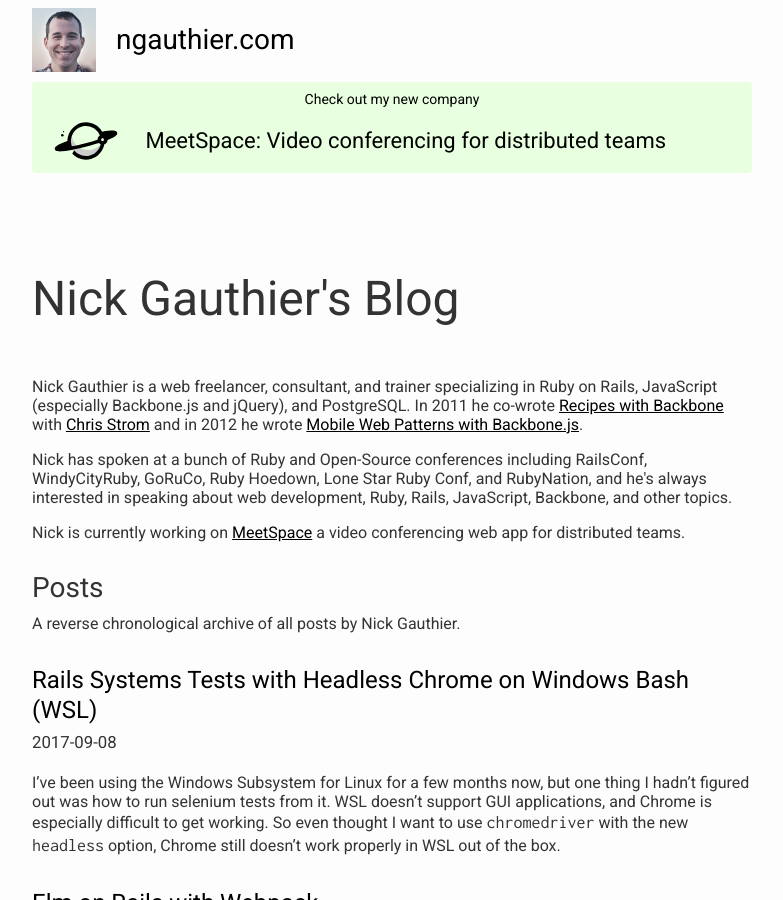
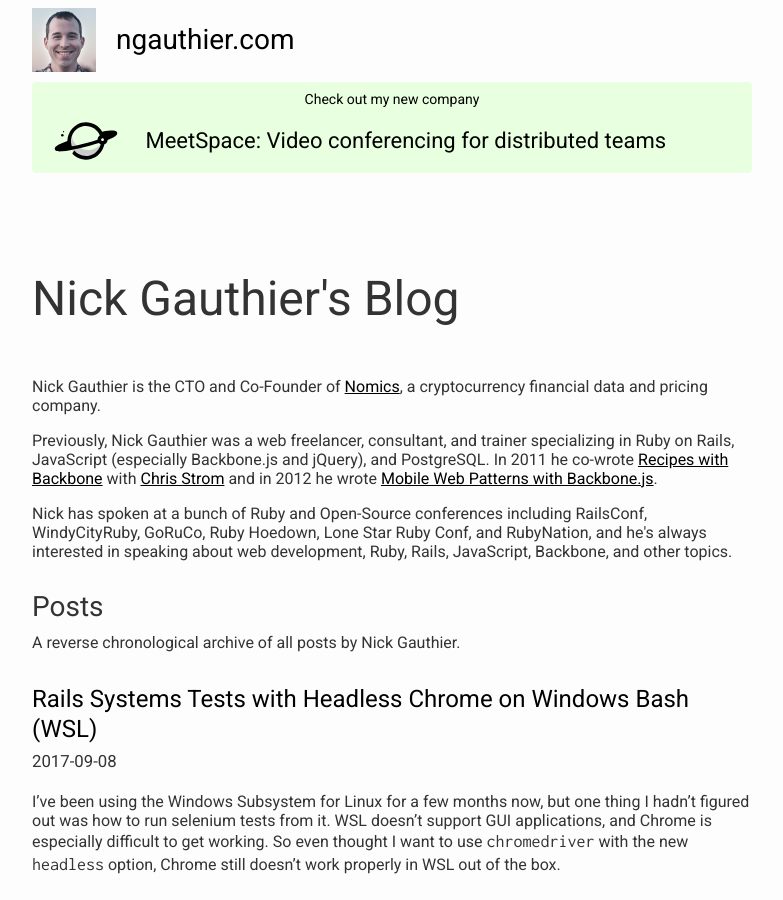
Before and after one commit to ngauthier/ngauthier.github.com, a Jekyll site: the page built from index.html, in a window 1280 px wide and 900 px high. Shown: the whole window, without its empty margins (248-1031 px from the left). Built offline with Jekyll 4.4.1, drawn with Linux system fonts in a browser that asks for light colours.

Commit message:
update description

```diff
--- a/index.html
+++ b/index.html
@@ -4,11 +4,11 @@
 ---
 
 <h1 class="site-title">Nick Gauthier's Blog</h1>
-<p>Nick Gauthier is a web freelancer, consultant, and trainer specializing in Ruby on Rails, JavaScript (especially Backbone.js and jQuery), and PostgreSQL. In 2011 he co-wrote <a href="http://recipeswithbackbone.com">Recipes with Backbone</a> with <a href="http://japhr.blogspot.com/">Chris Strom</a> and in 2012 he wrote <a href="http://mobilebbbook.com">Mobile Web Patterns with Backbone.js</a>.</p>
+<p>Nick Gauthier is the CTO and Co-Founder of <a href="https://nomics.com">Nomics</a>, a cryptocurrency financial data and pricing company.</p>
+
+<p>Previously, Nick Gauthier was a web freelancer, consultant, and trainer specializing in Ruby on Rails, JavaScript (especially Backbone.js and jQuery), and PostgreSQL. In 2011 he co-wrote <a href="http://recipeswithbackbone.com">Recipes with Backbone</a> with <a href="http://japhr.blogspot.com/">Chris Strom</a> and in 2012 he wrote <a href="http://mobilebbbook.com">Mobile Web Patterns with Backbone.js</a>.</p>
 
 <p>Nick has spoken at a bunch of Ruby and Open-Source conferences including RailsConf, WindyCityRuby, GoRuCo, Ruby Hoedown, Lone Star Ruby Conf, and RubyNation, and he's always interested in speaking about web development, Ruby, Rails, JavaScript, Backbone, and other topics.</p>
-
-<p>Nick is currently working on <a href="http://www.meetspaceapp.com">MeetSpace</a> a video conferencing web app for distributed teams.</p>
 
 <h2>Posts</h2>
 <p>A reverse chronological archive of all posts by Nick Gauthier.</p>
```
